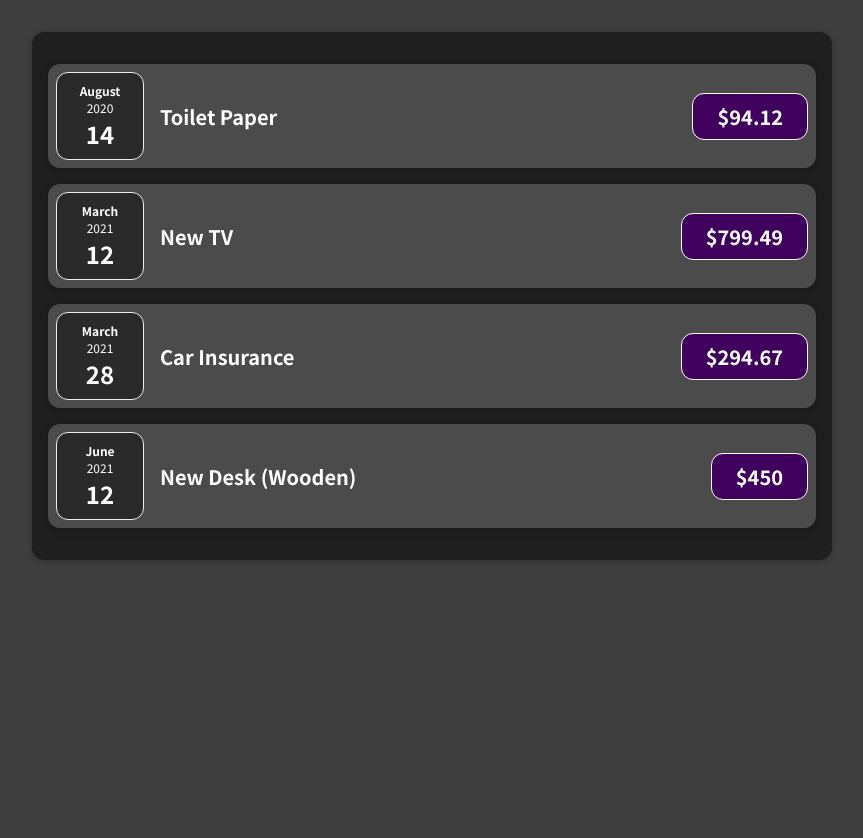
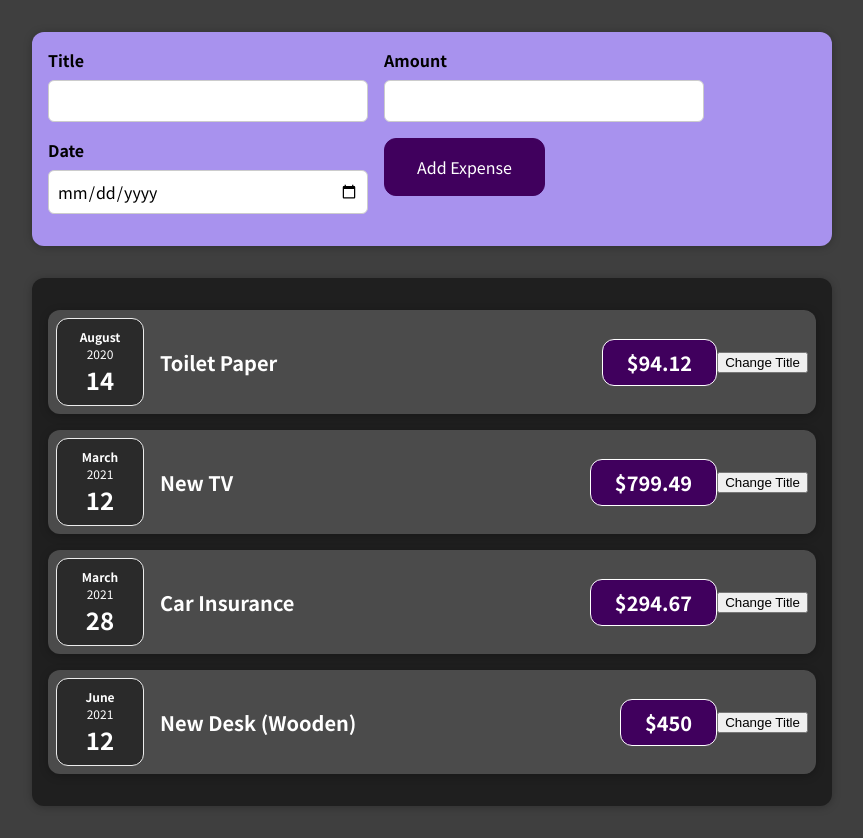
Before and after one commit to omer-yavas/dailyStudyReact, a React (Create React App) app: page / in a window 1280 px wide. Shown: the whole page, without its empty margins (208-1071 px from the left). Before the commit the page ends 800 px from the top, so only its background shows below. Built offline with nearby package versions, Linux system fonts and the light colour scheme.

Commit message:
Child to parent component communication

```diff
--- a/src/App.js
+++ b/src/App.js
@@ -1,5 +1,5 @@
 import Expenses from './components/Expenses/Expenses';
-
+import NewExpense from './components/NewExpense/NewExpense';
 const expenses = [
   {
     id: 'e1',
@@ -22,9 +22,15 @@
   },
 ];
 
+const addExpenseHandler = (expense) => {
+  console.log('In App.js');
+  console.log(expense);
+};
+
 function App() {
   return (
     <div>
+      <NewExpense onAddExpense={addExpenseHandler} />
       <Expenses items={expenses}></Expenses>
     </div>
   );
--- a/src/components/Expenses/ExpenseItem.js
+++ b/src/components/Expenses/ExpenseItem.js
@@ -1,16 +1,24 @@
 import './ExpenseItem.css';
 import ExpenseDate from './ExpenseDate';
 import Card from '../UI/Card.js';
+import React, { useState } from 'react';
 
-function ExpenseItem(props) {
+const ExpenseItem = (props) => {
+  const [title, setTitle] = useState(props.title);
+
+  const clickHandler = () => {
+    setTitle('Changed Title');
+    console.log(title);
+  };
   return (
     <Card className="expense-item">
       <ExpenseDate date={props.date}></ExpenseDate>
       <div className="expense-item__description">
-        <h2>{props.title}</h2>
+        <h2>{title}</h2>
         <div className="expense-item__price">${props.amount}</div>
       </div>
+      <button onClick={clickHandler}>Change Title</button>
     </Card>
   );
-}
+};
 export default ExpenseItem;
--- /dev/null
+++ b/src/components/NewExpense/ExpenseForm.css
@@ -0,0 +1,26 @@
+.new-expense__controls {
+  display: flex;
+  flex-wrap: wrap;
+  gap: 1rem;
+  margin-bottom: 1rem;
+  text-align: left;
+}
+
+.new-expense__control label {
+  font-weight: bold;
+  margin-bottom: 0.5rem;
+  display: block;
+}
+
+.new-expense__control input {
+  font: inherit;
+  padding: 0.5rem;
+  border-radius: 6px;
+  border: 1px solid #ccc;
+  width: 20rem;
+  max-width: 100%;
+}
+
+.new-expense__actions {
+  text-align: right;
+}
--- /dev/null
+++ b/src/components/NewExpense/ExpenseForm.js
@@ -0,0 +1,74 @@
+import React, { useState } from 'react';
+import './ExpenseForm.css';
+
+const ExpenseForm = (props) => {
+  const [enteredTitle, setEnteredTitle] = useState('');
+  const [enteredAmount, setEnteredAmount] = useState('');
+  const [enteredDate, setEnteredDate] = useState('');
+
+  const titleChangeHandler = (event) => {
+    setEnteredTitle(event.target.value);
+  };
+  const amountChangeHandler = (event) => {
+    setEnteredAmount(event.target.value);
+  };
+  const dateChangeHandler = (event) => {
+    setEnteredDate(event.target.value);
+  };
+
+  const submitHandler = (event) => {
+    event.preventDefault();
+
+    const expenseData = {
+      title: enteredTitle,
+      amount: enteredAmount,
+      date: new Date(enteredDate),
+    };
+
+    props.onSaveExpenseData(expenseData);
+    setEnteredTitle('');
+    setEnteredDate('');
+    setEnteredAmount('');
+  };
+  //
+
+  return (
+    <form onSubmit={submitHandler}>
+      <div className="new-expense__controls">
+        <div className="new-expense__control">
+          <label>Title</label>
+          <input
+            type="text"
+            value={enteredTitle}
+            onChange={titleChangeHandler}
+          ></input>
+        </div>
+        <div className="new-expense__control">
+          <label>Amount</label>
+          <input
+            type="number"
+            min="0.01"
+            step="0.01"
+            value={enteredAmount}
+            onChange={amountChangeHandler}
+          ></input>
+        </div>
+        <div className="new-expense__control">
+          <label>Date</label>
+          <input
+            type="date"
+            min="2019-01-01"
+            max="2022-12-31"
+            value={enteredDate}
+            onChange={dateChangeHandler}
+          ></input>
+        </div>
+        <div className="new-expense__actions">
+          <button type="submit">Add Expense</button>
+        </div>
+      </div>
+    </form>
+  );
+};
+
+export default ExpenseForm;
--- /dev/null
+++ b/src/components/NewExpense/NewExpense.css
@@ -0,0 +1,38 @@
+.new-expense {
+  background-color: #a892ee;
+  padding: 1rem;
+  margin: 2rem auto;
+  width: 50rem;
+  max-width: 95%;
+  border-radius: 12px;
+  text-align: center;
+  box-shadow: 0 1px 8px rgba(0, 0, 0, 0.25);
+}
+
+.new-expense button {
+  font: inherit;
+  cursor: pointer;
+  padding: 1rem 2rem;
+  border: 1px solid #40005d;
+  background-color: #40005d;
+  color: white;
+  border-radius: 12px;
+  margin-right: 1rem;
+}
+
+.new-expense button:hover,
+.new-expense button:active {
+  background-color: #510674;
+  border-color: #510674;
+}
+
+.new-expense button.alternative {
+  color: #220131;
+  border-color: transparent;
+  background-color: transparent;
+}
+
+.new-expense button.alternative:hover,
+.new-expense button.alternative:active {
+  background-color: #ddb3f8;
+}
--- /dev/null
+++ b/src/components/NewExpense/NewExpense.js
@@ -0,0 +1,17 @@
+import React from 'react';
+import './NewExpense.css';
+import ExpenseForm from './ExpenseForm.js';
+
+const NewExpense = (props) => {
+  const saveExpenseDataHandler = (enteredExpenseData) => {
+    const expenseData = { ...enteredExpenseData, id: Math.random().toString() };
+    props.onAddExpense(expenseData);
+  };
+  return (
+    <div className="new-expense">
+      <ExpenseForm onSaveExpenseData={saveExpenseDataHandler} />
+    </div>
+  );
+};
+
+export default NewExpense;
```
Also changed, not shown: 2 other files (tests, documents, lock files or other folders).
